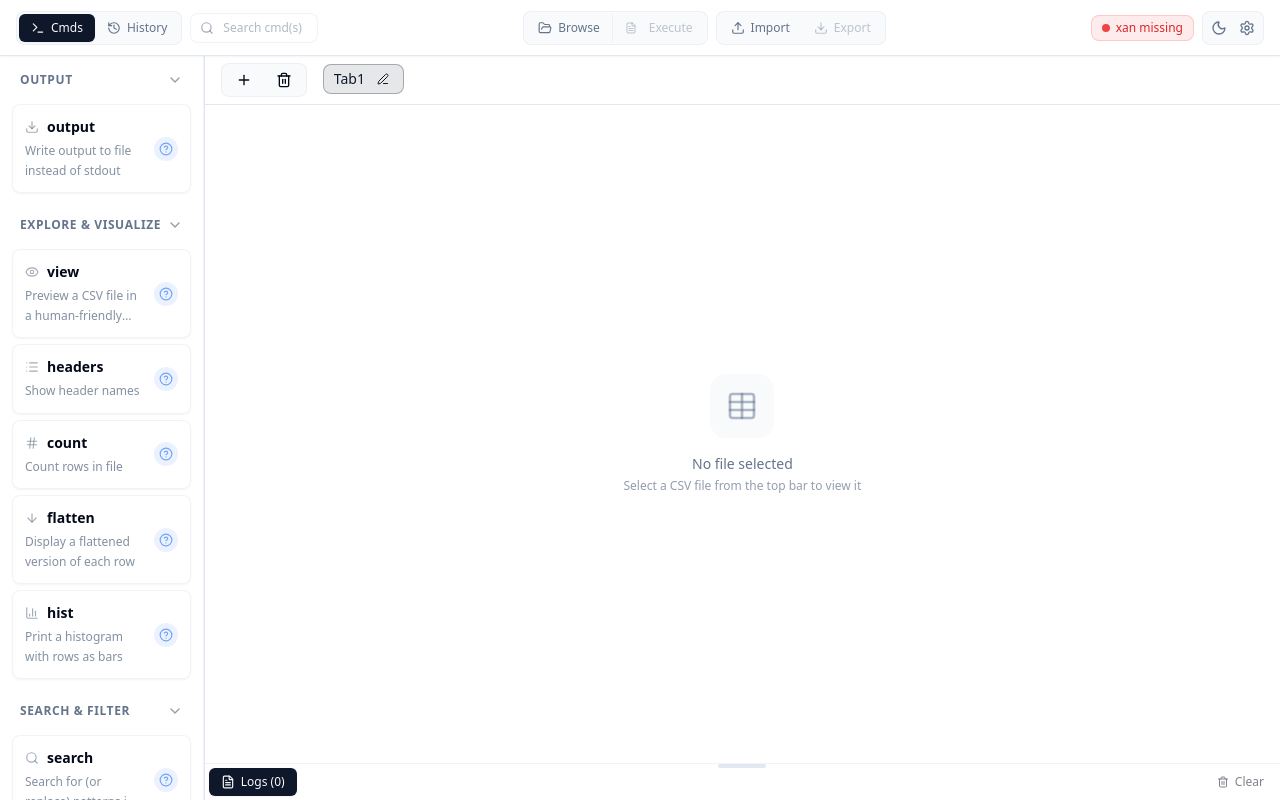
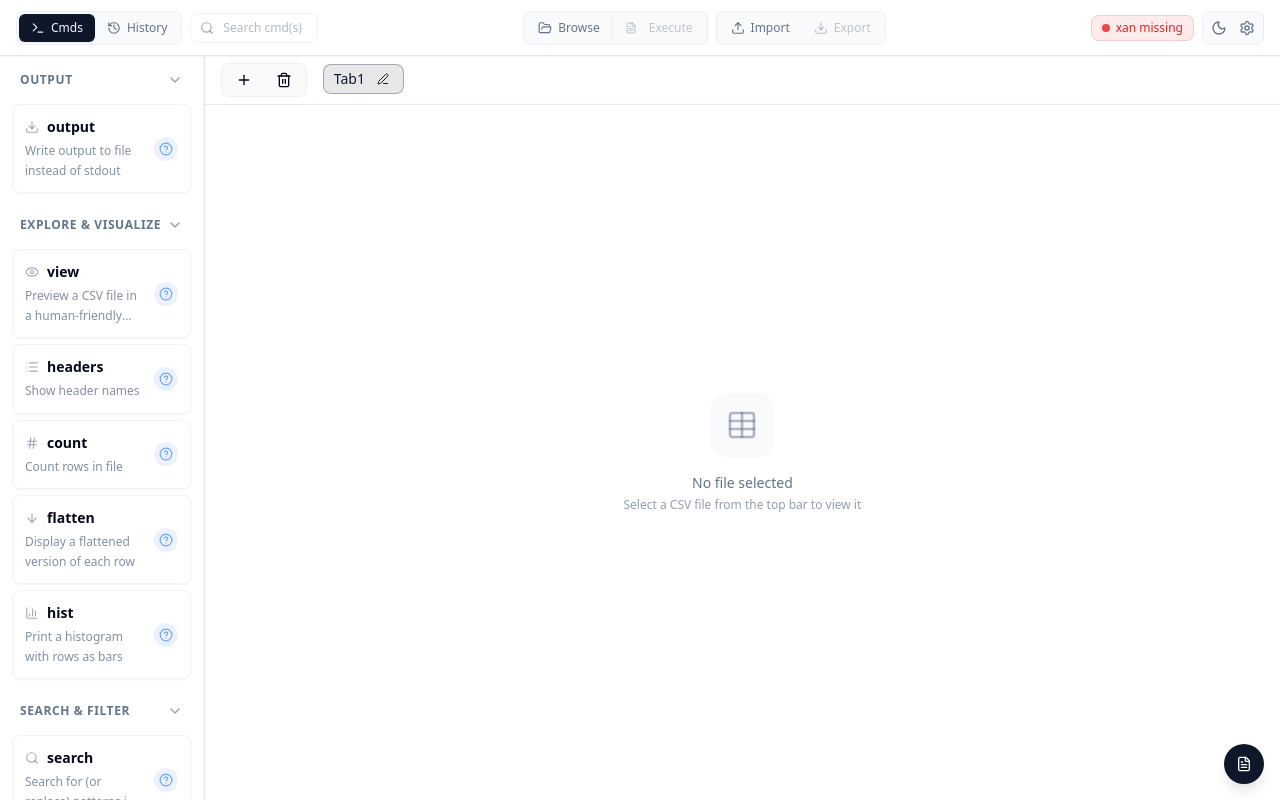
Before and after one commit to tansen87/easy-csv, a React (Vite) app: page / in a window 1280 px wide. Built offline with nearby package versions, Linux system fonts and the light colour scheme.

Commit message:
refactor: log becomes suspended

```diff
--- a/src/App.tsx
+++ b/src/App.tsx
@@ -19,6 +19,7 @@ import {
   FolderOpen,
   Download,
   Upload,
+  ChevronUp,
 } from "lucide-react";
 import { CommandList } from "@/components/CommandList";
 import { LogPanel } from "@/components/LogPanel";
@@ -66,6 +67,7 @@ function App() {
   const [helpContent, setHelpContent] = useState<string>("");
   const [helpCommandName, setHelpCommandName] = useState<string>("");
   const [isHelpLoading, setIsHelpLoading] = useState<boolean>(false);
+  const [showLogPanel, setShowLogPanel] = useState<boolean>(false);
   const [historicalPipelines, setHistoricalPipelines] = useState<
     HistoricalPipeline[]
   >([]);
@@ -1104,9 +1106,31 @@ function App() {
               }}
             />
           </div>
-          <LogPanel logs={logs} onClear={handleClearLogs} showToastRef={showToastRef} />
         </main>
       </div>
+
+      {/* Log Panel Toggle Button */}
+      <Button
+        onClick={() => setShowLogPanel(!showLogPanel)}
+        className="fixed bottom-4 right-4 z-30 h-10 w-10 rounded-full shadow-lg bg-primary text-primary-foreground hover:bg-primary/90 transition-all flex items-center justify-center"
+        variant="default"
+        size="icon"
+      >
+        {showLogPanel ? (
+          <ChevronUp className="h-4 w-4" />
+        ) : (
+          <FileText className="h-4 w-4" />
+        )}
+      </Button>
+
+      {/* Floating Log Panel */}
+      <LogPanel
+        logs={logs}
+        onClear={handleClearLogs}
+        showToastRef={showToastRef}
+        isVisible={showLogPanel}
+        onClose={() => setShowLogPanel(false)}
+      />
 
       {/* Settings Dialog */}
       {showSettings && (
--- a/src/components/LogPanel.tsx
+++ b/src/components/LogPanel.tsx
@@ -2,8 +2,8 @@ import { Card } from "@/components/ui/card";
 import { ScrollArea } from "@/components/ui/scroll-area";
 import { Button } from "@/components/ui/button";
 import { ResizeHandle } from "@/components/ui/resize-handle";
-import { Trash2, Info, CheckCircle, AlertCircle, XCircle, TextQuote, FileText, Copy } from "lucide-react";
-import { useState } from "react";
+import { Trash2, Info, CheckCircle, AlertCircle, XCircle, TextQuote, FileText, Copy, X, GripVertical } from "lucide-react";
+import { useState, useRef, useEffect } from "react";
 import { LogEntry } from "@/types/xan";
 import { ToastType } from "@/components/Toast";
 
@@ -11,10 +11,16 @@ interface LogPanelProps {
   logs: LogEntry[];
   onClear: () => void;
   showToastRef?: React.RefObject<(message: string, type: ToastType) => void>;
+  isVisible: boolean;
+  onClose: () => void;
 }
 
-export function LogPanel({ logs, onClear, showToastRef }: LogPanelProps) {
-  const [height, setHeight] = useState<number>(5);
+export function LogPanel({ logs, onClear, showToastRef, isVisible, onClose }: LogPanelProps) {
+  const [height, setHeight] = useState<number>(300);
+  const [position, setPosition] = useState({ x: window.innerWidth - 450, y: 60 });
+  const [isDragging, setIsDragging] = useState(false);
+  const [dragStart, setDragStart] = useState({ x: 0, y: 0 });
+  const panelRef = useRef<HTMLDivElement>(null);
 
   const getLogIcon = (type: LogEntry["type"]) => {
     switch (type) {
@@ -56,36 +62,98 @@ export function LogPanel({ logs, onClear, showToastRef }: LogPanelProps) {
   };
 
   const handleResize = (delta: number) => {
-    const containerHeight = window.innerHeight;
-    const percentDelta = (delta / containerHeight) * 100;
-    const newHeight = Math.max(5, Math.min(95, height - percentDelta));
+    const newHeight = Math.max(150, Math.min(600, height + delta));
     setHeight(newHeight);
   };
 
+  const handleMouseDown = (e: React.MouseEvent) => {
+    e.preventDefault();
+    setIsDragging(true);
+    setDragStart({ x: e.clientX - position.x, y: e.clientY - position.y });
+  };
+
+  useEffect(() => {
+    const handleMouseMove = (e: MouseEvent) => {
+      if (!isDragging) return;
+
+      const toolbarHeight = 56;
+      const maxX = window.innerWidth - (panelRef.current?.offsetWidth || 400);
+      const maxY = window.innerHeight - height;
+
+      const newX = Math.max(0, Math.min(maxX, e.clientX - dragStart.x));
+      const newY = Math.max(toolbarHeight, Math.min(maxY, e.clientY - dragStart.y));
+
+      setPosition({ x: newX, y: newY });
+    };
+
+    const handleMouseUp = () => {
+      setIsDragging(false);
+    };
+
+    if (isDragging) {
+      document.addEventListener("mousemove", handleMouseMove);
+      document.addEventListener("mouseup", handleMouseUp);
+      document.body.style.cursor = "move";
+      document.body.style.userSelect = "none";
+    }
+
+    return () => {
+      document.removeEventListener("mousemove", handleMouseMove);
+      document.removeEventListener("mouseup", handleMouseUp);
+      document.body.style.cursor = "";
+      document.body.style.userSelect = "";
+    };
+  }, [isDragging, dragStart, position, height]);
+
+  useEffect(() => {
+    if (isVisible) {
+      setPosition({
+        x: Math.min(position.x, window.innerWidth - 450),
+        y: Math.max(position.y, 60)
+      });
+    }
+  }, [isVisible]);
+
+  if (!isVisible) return null;
+
   return (
-    <div style={{ height: `${height}%` }} className="relative flex flex-col bg-background border-t border-border/50">
-      <ResizeHandle
-        direction="vertical"
-        onResize={handleResize}
-        className="absolute -top-1 left-0 right-0 z-10"
-      />
-      <div className="p-1 border-b bg-card/80">
-        <div className="flex items-center justify-between">
-          <div className="flex items-center gap-2">
-            <div className="flex items-center gap-1.5 px-3 py-1.5 rounded-md text-xs font-medium bg-primary text-primary-foreground shadow-sm">
-              <FileText className="h-3.5 w-3.5" />
-              Logs ({logs.length})
-            </div>
+    <div
+      ref={panelRef}
+      style={{
+        left: position.x,
+        top: position.y,
+        height: height
+      }}
+      className={`fixed w-[600px] flex flex-col bg-background border border-border/50 rounded-lg shadow-xl z-40 transition-shadow ${isDragging ? "shadow-2xl" : ""}`}
+    >
+      <div
+        className="p-2 border-b bg-card/80 cursor-move flex items-center justify-between"
+        onMouseDown={handleMouseDown}
+      >
+        <div className="flex items-center gap-2">
+          <GripVertical className="h-3.5 w-3.5 text-muted-foreground/50" />
+          <div className="flex items-center gap-1.5 px-2 py-1 rounded-md text-xs font-medium bg-primary text-primary-foreground shadow-sm">
+            <FileText className="h-3.5 w-3.5" />
+            Logs ({logs.length})
           </div>
+        </div>
+        <div className="flex items-center gap-1">
           <Button
             variant="ghost"
             size="sm"
             onClick={onClear}
             disabled={logs.length === 0}
-            className="h-7 px-3 text-xs font-medium hover:bg-destructive/10 hover:text-destructive"
+            className="h-6 px-2 text-xs font-medium hover:bg-destructive/10 hover:text-destructive"
           >
-            <Trash2 className="h-3 w-3 mr-1.5" />
-            Clear
+            <Trash2 className="h-3 w-3" />
+          </Button>
+          <Button
+            variant="ghost"
+            size="sm"
+            onClick={onClose}
+            className="h-6 px-2 text-xs font-medium hover:bg-accent hover:text-foreground"
+          >
+            <X className="h-3 w-3" />
           </Button>
         </div>
       </div>
@@ -121,7 +189,8 @@ export function LogPanel({ logs, onClear, showToastRef }: LogPanelProps) {
                         <Button
                           variant="ghost"
                           size="sm"
-                          onClick={() => {
+                          onClick={(e) => {
+                            e.stopPropagation();
                             navigator.clipboard.writeText(log.message);
                             showToastRef?.current?.("Copied!", "success");
                           }}
@@ -141,6 +210,11 @@ export function LogPanel({ logs, onClear, showToastRef }: LogPanelProps) {
           )}
         </div>
       </ScrollArea>
+      <ResizeHandle
+        direction="vertical"
+        onResize={handleResize}
+        className="absolute -bottom-1 left-0 right-0 z-10"
+      />
     </div>
   );
 }
--- a/src/components/ui/scroll-area.tsx
+++ b/src/components/ui/scroll-area.tsx
@@ -16,6 +16,7 @@ const ScrollArea = React.forwardRef<
       {children}
     </ScrollAreaPrimitive.Viewport>
     <ScrollBar />
+    <ScrollBar orientation="horizontal" />
     <ScrollAreaPrimitive.Corner />
   </ScrollAreaPrimitive.Root>
 ));
```
